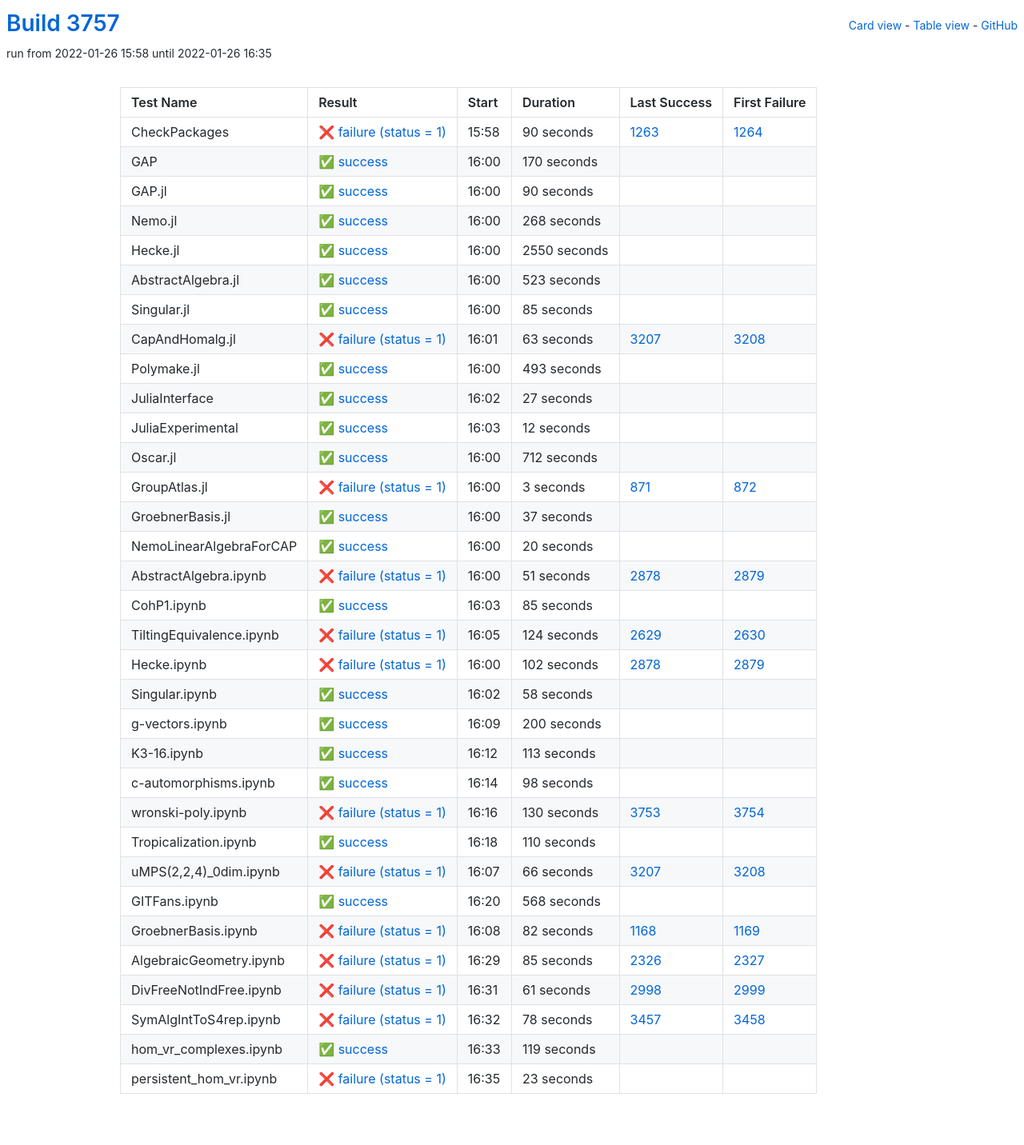
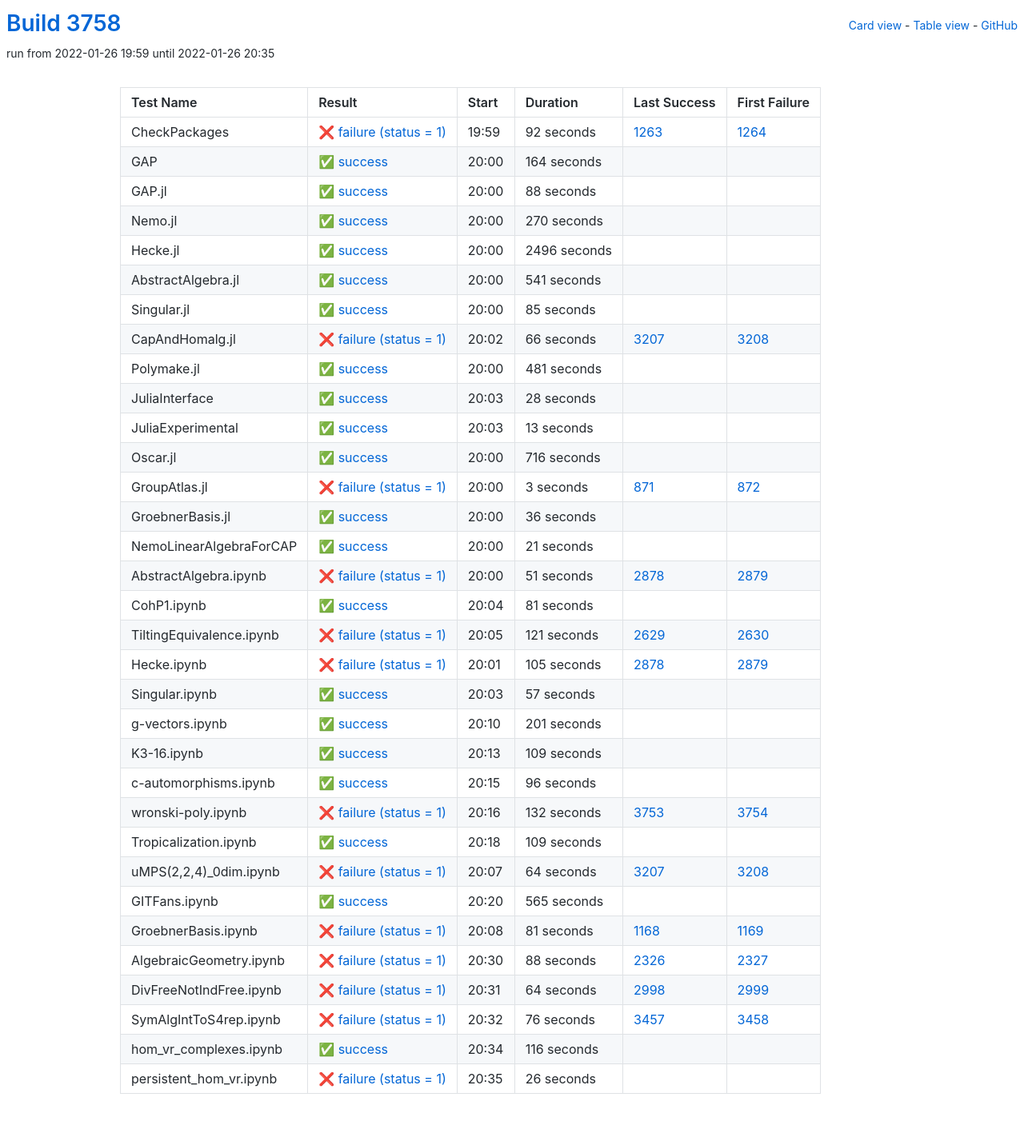
Before and after one commit to oscar-system/oscar-ci-status-stable, a Jekyll site: the page built from table.html, in a window 1280 px wide. Shown: the whole page at 80% size. Built offline with Jekyll 4.4.1, drawn with Linux system fonts in a browser that asks for light colours.

Commit message:
Build #3758

```diff
--- a/_data/ci.yml
+++ b/_data/ci.yml
@@ -1,6 +1,6 @@
 ---
-build: 3757
-build_url: https://oscarci.mathematik.uni-kl.de/job/oscar-stable/3757/
+build: 3758
+build_url: https://oscarci.mathematik.uni-kl.de/job/oscar-stable/3758/
 job: oscar-stable
 organization: oscar-system
 repo: oscar-ci-status-stable
@@ -8,80 +8,80 @@ repourl: https://github.com/oscar-system/oscar-ci-status-stable
 tests:
 - name: CheckPackages
   id: checkpackages
-  log: https://oscarci.mathematik.uni-kl.de/job/oscar-stable/3757/artifact/logs/build-3757/CheckPackages.log
-  start: 2022-01-26 15:58
+  log: https://oscarci.mathematik.uni-kl.de/job/oscar-stable/3758/artifact/logs/build-3758/CheckPackages.log
+  start: 2022-01-26 19:59
   success: false
   exitcode: 1
   status: failure
-  duration: 90
+  duration: 92
   last_success: 1263
   last_success_url: https://oscarci.mathematik.uni-kl.de/job/oscar-stable/1263/
   first_failure: 1264
   first_failure_url: https://oscarci.mathematik.uni-kl.de/job/oscar-stable/1264/
 - name: GAP
   id: gap
-  log: https://oscarci.mathematik.uni-kl.de/job/oscar-stable/3757/artifact/logs/build-3757/GAP.log
-  start: 2022-01-26 16:00
+  log: https://oscarci.mathematik.uni-kl.de/job/oscar-stable/3758/artifact/logs/build-3758/GAP.log
+  start: 2022-01-26 20:00
   success: true
   exitcode: 0
   status: success
-  duration: 170
+  duration: 164
   last_success: false
   last_success_url:
   first_failure: false
   first_failure_url:
 - name: GAP.jl
   id: gap-jl
-  log: https://oscarci.mathematik.uni-kl.de/job/oscar-stable/3757/artifact/logs/build-3757/GAP.jl.log
-  start: 2022-01-26 16:00
+  log: https://oscarci.mathematik.uni-kl.de/job/oscar-stable/3758/artifact/logs/build-3758/GAP.jl.log
+  start: 2022-01-26 20:00
   success: true
   exitcode: 0
   status: success
-  duration: 90
+  duration: 88
   last_success: false
   last_success_url:
   first_failure: false
   first_failure_url:
 - name: Nemo.jl
   id: nemo-jl
-  log: https://oscarci.mathematik.uni-kl.de/job/oscar-stable/3757/artifact/logs/build-3757/Nemo.jl.log
-  start: 2022-01-26 16:00
+  log: https://oscarci.mathematik.uni-kl.de/job/oscar-stable/3758/artifact/logs/build-3758/Nemo.jl.log
+  start: 2022-01-26 20:00
   success: true
   exitcode: 0
   status: success
-  duration: 268
+  duration: 270
   last_success: false
   last_success_url:
   first_failure: false
   first_failure_url:
 - name: Hecke.jl
   id: hecke-jl
-  log: https://oscarci.mathematik.uni-kl.de/job/oscar-stable/3757/artifact/logs/build-3757/Hecke.jl.log
-  start: 2022-01-26 16:00
+  log: https://oscarci.mathematik.uni-kl.de/job/oscar-stable/3758/artifact/logs/build-3758/Hecke.jl.log
+  start: 2022-01-26 20:00
   success: true
   exitcode: 0
   status: success
-  duration: 2550
+  duration: 2496
   last_success: false
   last_success_url:
   first_failure: false
   first_failure_url:
 - name: AbstractAlgebra.jl
   id: abstractalgebra-jl
-  log: https://oscarci.mathematik.uni-kl.de/job/oscar-stable/3757/artifact/logs/build-3757/AbstractAlgebra.jl.log
-  start: 2022-01-26 16:00
+  log: https://oscarci.mathematik.uni-kl.de/job/oscar-stable/3758/artifact/logs/build-3758/AbstractAlgebra.jl.log
+  start: 2022-01-26 20:00
   success: true
   exitcode: 0
   status: success
-  duration: 523
+  duration: 541
   last_success: false
   last_success_url:
   first_failure: false
   first_failure_url:
 - name: Singular.jl
   id: singular-jl
-  log: https://oscarci.mathematik.uni-kl.de/job/oscar-stable/3757/artifact/logs/build-3757/Singular.jl.log
-  start: 2022-01-26 16:00
+  log: https://oscarci.mathematik.uni-kl.de/job/oscar-stable/3758/artifact/logs/build-3758/Singular.jl.log
+  start: 2022-01-26 20:00
   success: true
   exitcode: 0
   status: success
@@ -92,68 +92,68 @@ tests:
   first_failure_url:
 - name: CapAndHomalg.jl
   id: capandhomalg-jl
-  log: https://oscarci.mathematik.uni-kl.de/job/oscar-stable/3757/artifact/logs/build-3757/CapAndHomalg.jl.log
-  start: 2022-01-26 16:01
+  log: https://oscarci.mathematik.uni-kl.de/job/oscar-stable/3758/artifact/logs/build-3758/CapAndHomalg.jl.log
+  start: 2022-01-26 20:02
   success: false
   exitcode: 1
   status: failure
-  duration: 63
+  duration: 66
   last_success: 3207
   last_success_url: https://oscarci.mathematik.uni-kl.de/job/oscar-stable/3207/
   first_failure: 3208
   first_failure_url: https://oscarci.mathematik.uni-kl.de/job/oscar-stable/3208/
 - name: Polymake.jl
   id: polymake-jl
-  log: https://oscarci.mathematik.uni-kl.de/job/oscar-stable/3757/artifact/logs/build-3757/Polymake.jl.log
-  start: 2022-01-26 16:00
+  log: https://oscarci.mathematik.uni-kl.de/job/oscar-stable/3758/artifact/logs/build-3758/Polymake.jl.log
+  start: 2022-01-26 20:00
   success: true
   exitcode: 0
   status: success
-  duration: 493
+  duration: 481
   last_success: false
   last_success_url:
   first_failure: false
   first_failure_url:
 - name: JuliaInterface
   id: juliainterface
-  log: https://oscarci.mathematik.uni-kl.de/job/oscar-stable/3757/artifact/logs/build-3757/JuliaInterface.log
-  start: 2022-01-26 16:02
+  log: https://oscarci.mathematik.uni-kl.de/job/oscar-stable/3758/artifact/logs/build-3758/JuliaInterface.log
+  start: 2022-01-26 20:03
   success: true
   exitcode: 0
   status: success
-  duration: 27
+  duration: 28
   last_success: false
   last_success_url:
   first_failure: false
   first_failure_url:
 - name: JuliaExperimental
   id: juliaexperimental
-  log: https://oscarci.mathematik.uni-kl.de/job/oscar-stable/3757/artifact/logs/build-3757/JuliaExperimental.log
-  start: 2022-01-26 16:03
+  log: https://oscarci.mathematik.uni-kl.de/job/oscar-stable/3758/artifact/logs/build-3758/JuliaExperimental.log
+  start: 2022-01-26 20:03
   success: true
   exitcode: 0
   status: success
-  duration: 12
+  duration: 13
   last_success: false
   last_success_url:
   first_failure: false
   first_failure_url:
 - name: Oscar.jl
   id: oscar-jl
-  log: https://oscarci.mathematik.uni-kl.de/job/oscar-stable/3757/artifact/logs/build-3757/Oscar.jl.log
-  start: 2022-01-26 16:00
+  log: https://oscarci.mathematik.uni-kl.de/job/oscar-stable/3758/artifact/logs/build-3758/Oscar.jl.log
+  start: 2022-01-26 20:00
   success: true
   exitcode: 0
   status: success
-  duration: 712
+  duration: 716
   last_success: false
   last_success_url:
   first_failure: false
   first_failure_url:
 - name: GroupAtlas.jl
   id: groupatlas-jl
-  log: https://oscarci.mathematik.uni-kl.de/job/oscar-stable/3757/artifact/logs/build-3757/GroupAtlas.jl.log
-  start: 2022-01-26 16:00
+  log: https://oscarci.mathematik.uni-kl.de/job/oscar-stable/3758/artifact/logs/build-3758/GroupAtlas.jl.log
+  start: 2022-01-26 20:00
   success: false
   exitcode: 1
   status: failure
@@ -164,32 +164,32 @@ tests:
   first_failure_url: https://oscarci.mathematik.uni-kl.de/job/oscar-stable/872/
 - name: GroebnerBasis.jl
   id: groebnerbasis-jl
-  log: https://oscarci.mathematik.uni-kl.de/job/oscar-stable/3757/artifact/logs/build-3757/GroebnerBasis.jl.log
-  start: 2022-01-26 16:00
+  log: https://oscarci.mathematik.uni-kl.de/job/oscar-stable/3758/artifact/logs/build-3758/GroebnerBasis.jl.log
+  start: 2022-01-26 20:00
   success: true
   exitcode: 0
   status: success
-  duration: 37
+  duration: 36
   last_success: false
   last_success_url:
   first_failure: false
   first_failure_url:
 - name: NemoLinearAlgebraForCAP
   id: nemolinearalgebraforcap
-  log: https://oscarci.mathematik.uni-kl.de/job/oscar-stable/3757/artifact/logs/build-3757/NemoLinearAlgebraForCAP.log
-  start: 2022-01-26 16:00
+  log: https://oscarci.mathematik.uni-kl.de/job/oscar-stable/3758/artifact/logs/build-3758/NemoLinearAlgebraForCAP.log
+  start: 2022-01-26 20:00
   success: true
   exitcode: 0
   status: success
-  duration: 20
+  duration: 21
   last_success: false
   last_success_url:
   first_failure: false
   first_failure_url:
 - name: AbstractAlgebra.ipynb
   id: abstractalgebra-ipynb
-  log: https://oscarci.mathematik.uni-kl.de/job/oscar-stable/3757/artifact/logs/build-3757/AbstractAlgebra.ipynb.log
-  start: 2022-01-26 16:00
+  log: https://oscarci.mathematik.uni-kl.de/job/oscar-stable/3758/artifact/logs/build-3758/AbstractAlgebra.ipynb.log
+  start: 2022-01-26 20:00
   success: false
   exitcode: 1
   status: failure
@@ -200,204 +200,204 @@ tests:
   first_failure_url: https://oscarci.mathematik.uni-kl.de/job/oscar-stable/2879/
 - name: CohP1.ipynb
   id: cohp1-ipynb
-  log: https://oscarci.mathematik.uni-kl.de/job/oscar-stable/3757/artifact/logs/build-3757/CohP1.ipynb.log
-  start: 2022-01-26 16:03
+  log: https://oscarci.mathematik.uni-kl.de/job/oscar-stable/3758/artifact/logs/build-3758/CohP1.ipynb.log
+  start: 2022-01-26 20:04
   success: true
   exitcode: 0
   status: success
-  duration: 85
+  duration: 81
   last_success: false
   last_success_url:
   first_failure: false
   first_failure_url:
 - name: TiltingEquivalence.ipynb
   id: tiltingequivalence-ipynb
-  log: https://oscarci.mathematik.uni-kl.de/job/oscar-stable/3757/artifact/logs/build-3757/TiltingEquivalence.ipynb.log
-  start: 2022-01-26 16:05
+  log: https://oscarci.mathematik.uni-kl.de/job/oscar-stable/3758/artifact/logs/build-3758/TiltingEquivalence.ipynb.log
+  start: 2022-01-26 20:05
   success: false
   exitcode: 1
   status: failure
-  duration: 124
+  duration: 121
   last_success: 2629
   last_success_url: https://oscarci.mathematik.uni-kl.de/job/oscar-stable/2629/
   first_failure: 2630
   first_failure_url: https://oscarci.mathematik.uni-kl.de/job/oscar-stable/2630/
 - name: Hecke.ipynb
   id: hecke-ipynb
-  log: https://oscarci.mathematik.uni-kl.de/job/oscar-stable/3757/artifact/logs/build-3757/Hecke.ipynb.log
-  start: 2022-01-26 16:00
+  log: https://oscarci.mathematik.uni-kl.de/job/oscar-stable/3758/artifact/logs/build-3758/Hecke.ipynb.log
+  start: 2022-01-26 20:01
   success: false
   exitcode: 1
   status: failure
-  duration: 102
+  duration: 105
   last_success: 2878
   last_success_url: https://oscarci.mathematik.uni-kl.de/job/oscar-stable/2878/
   first_failure: 2879
   first_failure_url: https://oscarci.mathematik.uni-kl.de/job/oscar-stable/2879/
 - name: Singular.ipynb
   id: singular-ipynb
-  log: https://oscarci.mathematik.uni-kl.de/job/oscar-stable/3757/artifact/logs/build-3757/Singular.ipynb.log
-  start: 2022-01-26 16:02
+  log: https://oscarci.mathematik.uni-kl.de/job/oscar-stable/3758/artifact/logs/build-3758/Singular.ipynb.log
+  start: 2022-01-26 20:03
   success: true
   exitcode: 0
   status: success
-  duration: 58
+  duration: 57
   last_success: false
   last_success_url:
   first_failure: false
   first_failure_url:
 - name: g-vectors.ipynb
   id: g-vectors-ipynb
-  log: https://oscarci.mathematik.uni-kl.de/job/oscar-stable/3757/artifact/logs/build-3757/g-vectors.ipynb.log
-  start: 2022-01-26 16:09
+  log: https://oscarci.mathematik.uni-kl.de/job/oscar-stable/3758/artifact/logs/build-3758/g-vectors.ipynb.log
+  start: 2022-01-26 20:10
   success: true
   exitcode: 0
   status: success
-  duration: 200
+  duration: 201
   last_success: false
   last_success_url:
   first_failure: false
   first_failure_url:
 - name: K3-16.ipynb
   id: k3-16-ipynb
-  log: https://oscarci.mathematik.uni-kl.de/job/oscar-stable/3757/artifact/logs/build-3757/K3-16.ipynb.log
-  start: 2022-01-26 16:12
+  log: https://oscarci.mathematik.uni-kl.de/job/oscar-stable/3758/artifact/logs/build-3758/K3-16.ipynb.log
+  start: 2022-01-26 20:13
   success: true
   exitcode: 0
   status: success
-  duration: 113
+  duration: 109
   last_success: false
   last_success_url:
   first_failure: false
   first_failure_url:
 - name: c-automorphisms.ipynb
   id: c-automorphisms-ipynb
-  log: https://oscarci.mathematik.uni-kl.de/job/oscar-stable/3757/artifact/logs/build-3757/c-automorphisms.ipynb.log
-  start: 2022-01-26 16:14
+  log: https://oscarci.mathematik.uni-kl.de/job/oscar-stable/3758/artifact/logs/build-3758/c-automorphisms.ipynb.log
+  start: 2022-01-26 20:15
   success: true
   exitcode: 0
   status: success
-  duration: 98
+  duration: 96
   last_success: false
   last_success_url:
   first_failure: false
   first_failure_url:
 - name: wronski-poly.ipynb
   id: wronski-poly-ipynb
-  log: https://oscarci.mathematik.uni-kl.de/job/oscar-stable/3757/artifact/logs/build-3757/wronski-poly.ipynb.log
-  start: 2022-01-26 16:16
+  log: https://oscarci.mathematik.uni-kl.de/job/oscar-stable/3758/artifact/logs/build-3758/wronski-poly.ipynb.log
+  start: 2022-01-26 20:16
   success: false
   exitcode: 1
   status: failure
-  duration: 130
+  duration: 132
   last_success: 3753
   last_success_url: https://oscarci.mathematik.uni-kl.de/job/oscar-stable/3753/
   first_failure: 3754
   first_failure_url: https://oscarci.mathematik.uni-kl.de/job/oscar-stable/3754/
 - name: Tropicalization.ipynb
   id: tropicalization-ipynb
-  log: https://oscarci.mathematik.uni-kl.de/job/oscar-stable/3757/artifact/logs/build-3757/Tropicalization.ipynb.log
-  start: 2022-01-26 16:18
+  log: https://oscarci.mathematik.uni-kl.de/job/oscar-stable/3758/artifact/logs/build-3758/Tropicalization.ipynb.log
+  start: 2022-01-26 20:18
   success: true
   exitcode: 0
   status: success
-  duration: 110
+  duration: 109
   last_success: false
   last_success_url:
   first_failure: false
   first_failure_url:
 - name: uMPS(2,2,4)_0dim.ipynb
   id: umps-2-2-4-0dim-ipynb
-  log: https://oscarci.mathematik.uni-kl.de/job/oscar-stable/3757/artifact/logs/build-3757/uMPS-2-2-4-_0dim.ipynb.log
-  start: 2022-01-26 16:07
+  log: https://oscarci.mathematik.uni-kl.de/job/oscar-stable/3758/artifact/logs/build-3758/uMPS-2-2-4-_0dim.ipynb.log
+  start: 2022-01-26 20:07
   success: false
   exitcode: 1
   status: failure
-  duration: 66
+  duration: 64
   last_success: 3207
   last_success_url: https://oscarci.mathematik.uni-kl.de/job/oscar-stable/3207/
   first_failure: 3208
   first_failure_url: https://oscarci.mathematik.uni-kl.de/job/oscar-stable/3208/
 - name: GITFans.ipynb
   id: gitfans-ipynb
-  log: https://oscarci.mathematik.uni-kl.de/job/oscar-stable/3757/artifact/logs/build-3757/GITFans.ipynb.log
-  start: 2022-01-26 16:20
+  log: https://oscarci.mathematik.uni-kl.de/job/oscar-stable/3758/artifact/logs/build-3758/GITFans.ipynb.log
+  start: 2022-01-26 20:20
   success: true
   exitcode: 0
   status: success
-  duration: 568
+  duration: 565
   last_success: false
   last_success_url:
   first_failure: false
   first_failure_url:
 - name: GroebnerBasis.ipynb
   id: groebnerbasis-ipynb
-  log: https://oscarci.mathematik.uni-kl.de/job/oscar-stable/3757/artifact/logs/build-3757/GroebnerBasis.ipynb.log
-  start: 2022-01-26 16:08
+  log: https://oscarci.mathematik.uni-kl.de/job/oscar-stable/3758/artifact/logs/build-3758/GroebnerBasis.ipynb.log
+  start: 2022-01-26 20:08
   success: false
   exitcode: 1
   status: failure
-  duration: 82
+  duration: 81
   last_success: 1168
   last_success_url: https://oscarci.mathematik.uni-kl.de/job/oscar-stable/1168/
   first_failure: 1169
   first_failure_url: https://oscarci.mathematik.uni-kl.de/job/oscar-stable/1169/
 - name: AlgebraicGeometry.ipynb
   id: algebraicgeometry-ipynb
-  log: https://oscarci.mathematik.uni-kl.de/job/oscar-stable/3757/artifact/logs/build-3757/AlgebraicGeometry.ipynb.log
-  start: 2022-01-26 16:29
+  log: https://oscarci.mathematik.uni-kl.de/job/oscar-stable/3758/artifact/logs/build-3758/AlgebraicGeometry.ipynb.log
+  start: 2022-01-26 20:30
   success: false
   exitcode: 1
   status: failure
-  duration: 85
+  duration: 88
   last_success: 2326
   last_success_url: https://oscarci.mathematik.uni-kl.de/job/oscar-stable/2326/
   first_failure: 2327
   first_failure_url: https://oscarci.mathematik.uni-kl.de/job/oscar-stable/2327/
 - name: DivFreeNotIndFree.ipynb
   id: divfreenotindfree-ipynb
-  log: https://oscarci.mathematik.uni-kl.de/job/oscar-stable/3757/artifact/logs/build-3757/DivFreeNotIndFree.ipynb.log
-  start: 2022-01-26 16:31
+  log: https://oscarci.mathematik.uni-kl.de/job/oscar-stable/3758/artifact/logs/build-3758/DivFreeNotIndFree.ipynb.log
+  start: 2022-01-26 20:31
   success: false
   exitcode: 1
   status: failure
-  duration: 61
+  duration: 64
   last_success: 2998
   last_success_url: https://oscarci.mathematik.uni-kl.de/job/oscar-stable/2998/
   first_failure: 2999
   first_failure_url: https://oscarci.mathematik.uni-kl.de/job/oscar-stable/2999/
 - name: SymAlgIntToS4rep.ipynb
   id: symalginttos4rep-ipynb
-  log: https://oscarci.mathematik.uni-kl.de/job/oscar-stable/3757/artifact/logs/build-3757/SymAlgIntToS4rep.ipynb.log
-  start: 2022-01-26 16:32
+  log: https://oscarci.mathematik.uni-kl.de/job/oscar-stable/3758/artifact/logs/build-3758/SymAlgIntToS4rep.ipynb.log
+  start: 2022-01-26 20:32
   success: false
   exitcode: 1
   status: failure
-  duration: 78
+  duration: 76
   last_success: 3457
   last_success_url: https://oscarci.mathematik.uni-kl.de/job/oscar-stable/3457/
   first_failure: 3458
   first_failure_url: https://oscarci.mathematik.uni-kl.de/job/oscar-stable/3458/
 - name: hom_vr_complexes.ipynb
   id: hom-vr-complexes-ipynb
-  log: https://oscarci.mathematik.uni-kl.de/job/oscar-stable/3757/artifact/logs/build-3757/hom_vr_complexes.ipynb.log
-  start: 2022-01-26 16:33
+  log: https://oscarci.mathematik.uni-kl.de/job/oscar-stable/3758/artifact/logs/build-3758/hom_vr_complexes.ipynb.log
+  start: 2022-01-26 20:34
   success: true
   exitcode: 0
   status: success
-  duration: 119
+  duration: 116
   last_success: false
   last_success_url:
   first_failure: false
   first_failure_url:
 - name: persistent_hom_vr.ipynb
   id: persistent-hom-vr-ipynb
-  log: https://oscarci.mathematik.uni-kl.de/job/oscar-stable/3757/artifact/logs/build-3757/persistent_hom_vr.ipynb.log
-  start: 2022-01-26 16:35
+  log: https://oscarci.mathematik.uni-kl.de/job/oscar-stable/3758/artifact/logs/build-3758/persistent_hom_vr.ipynb.log
+  start: 2022-01-26 20:35
   success: false
   exitcode: 1
   status: failure
-  duration: 23
+  duration: 26
   last_success: false
   last_success_url:
   first_failure: false
```
Also changed, not shown: README.md.
